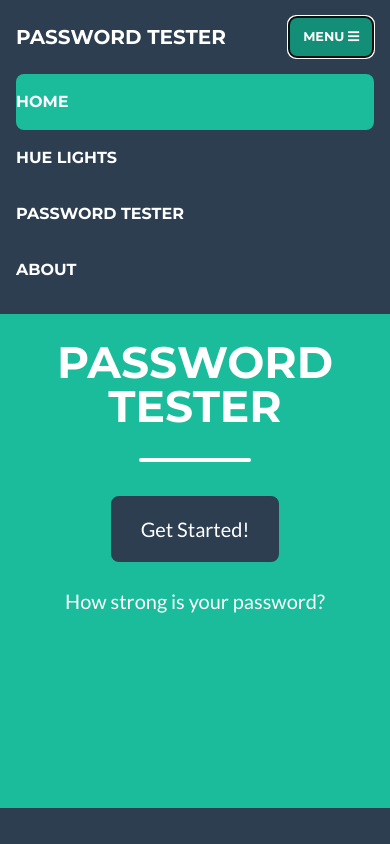
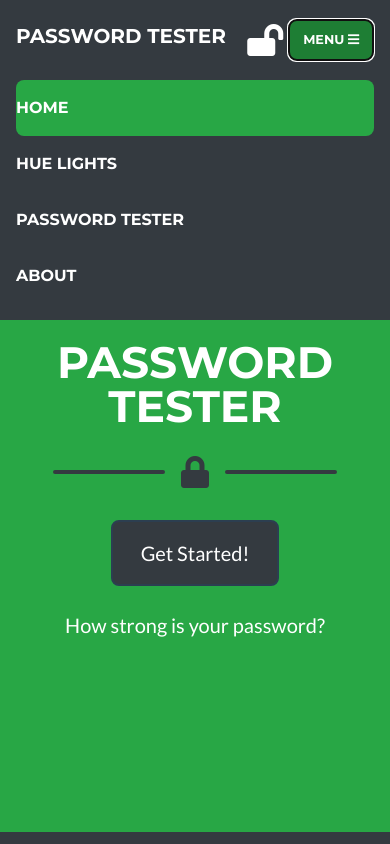
Before and after one commit to SefNak/Password-Checker-WebDev166, a website with bundled scripts: page startbootstrap-freelancer-gh-pages/index.html in a window 390 px wide. Both pictures are taken after a click on the button "MENU". Shown: the top 844 px of the page. Built offline with nearby package versions, Linux system fonts and the light colour scheme.

Commit message:
Website Colour Changes Home page, footer and navigation bar colour changes and design remapping

```diff
--- a/startbootstrap-freelancer-gh-pages/index.html
+++ b/startbootstrap-freelancer-gh-pages/index.html
@@ -22,33 +22,39 @@
 <style>
     body {
         height: 100%;
+        width: 100%;
         margin-top: -150px;
+    }
+    a:hover {
+        background-color: #28A745;
+        color: white;
     }
 </style>
 
 <body id="page-top">
 
 <!-- Navigation -->
-<nav class="navbar navbar-expand-lg bg-secondary text-uppercase fixed-top" id="mainNav">
+<nav class="navbar navbar-expand-lg bg-dark text-uppercase fixed-top" id="mainNav">
   <div class="container">
-    <a class="navbar-brand">Password Tester</a>
-    <button class="navbar-toggler navbar-toggler-right text-uppercase font-weight-bold bg-primary text-white rounded" type="button" data-toggle="collapse" data-target="#navbarResponsive" aria-controls="navbarResponsive" aria-expanded="false" aria-label="Toggle navigation">
+    <h1 class="navbar-brand">Password Tester</h1>
+      <i class="fas fa-lock-open" style="font-size: 32px; color: white"></i>
+    <button class="navbar-toggler navbar-toggler-right text-uppercase font-weight-bold bg-success text-white rounded" type="button" data-toggle="collapse" data-target="#navbarResponsive" aria-controls="navbarResponsive" aria-expanded="false" aria-label="Toggle navigation">
       Menu
       <i class="fas fa-bars"></i>
     </button>
     <div class="collapse navbar-collapse" id="navbarResponsive">
       <ul class="navbar-nav ml-auto">
         <li class="nav-item mx-0 mx-lg-1">
-          <a class="nav-link py-3 px-0 px-lg-3 text-uppercase font-weight-bold bg-primary text-white rounded" href="index.html">Home</a>
+          <a class="nav-link py-3 px-0 px-lg-3 text-uppercase font-weight-bold bg-success text-white rounded" href="index.html">Home</a>
+        </li>
+        <li class="nav-item mx-0 mx-lg-1 ">
+          <a class="nav-link py-3 px-0 px-lg-3 rounded js-scroll-trigger text-white" href="huelights.html">Hue Lights</a>
         </li>
         <li class="nav-item mx-0 mx-lg-1">
-          <a class="nav-link py-3 px-0 px-lg-3 rounded js-scroll-trigger" href="huelights.html">Hue Lights</a>
+          <a class="nav-link py-3 px-0 px-lg-3 rounded js-scroll-trigger text-white" href="checker.html">Password Tester</a>
         </li>
         <li class="nav-item mx-0 mx-lg-1">
-          <a class="nav-link py-3 px-0 px-lg-3 rounded js-scroll-trigger" href="checker.html">Password Tester</a>
-        </li>
-        <li class="nav-item mx-0 mx-lg-1">
-          <a class="nav-link py-3 px-0 px-lg-3 rounded js-scroll-trigger" href="about.html">About</a>
+          <a class="nav-link py-3 px-0 px-lg-3 rounded js-scroll-trigger text-white" href="about.html">About</a>
         </li>
       </ul>
     </div>
@@ -57,20 +63,23 @@
 
 <!-- Masthead -->
 
-<header class="masthead bg-primary text-white text-center">
+<header class="masthead bg-success text-white text-center">
   <section class="page-section masthead" id ="masthead">
     <div class="container d-flex align-items-center flex-column">
 
       <!-- Masthead Heading -->
       <h1 class="masthead-heading text-uppercase mb-0">Password Tester</h1>
 
-      <!-- Icon Divider -->
-      <div class="divider-custom divider-light">
-        <br>
-        <div class="divider-custom-line"></div>
-        <br>
-      </div>
-      <a class="btn btn-secondary primary btn-xl" href="checker.html">Get Started!</a>
+        <!-- Icon Divider -->
+        <div class="divider-custom">
+            <div class="divider-custom-line" style="background-color: #343A40"></div>
+            <div class="divider-custom-icon" style="color: #343A40">
+                <i class="fas fa-lock" style="color: #343A40"></i>
+            </div>
+            <div class="divider-custom-line" style="background-color: #343A40"></div>
+        </div>
+
+      <a class="btn btn-secondary primary btn-xl" href="checker.html" style="background-color: #343A40">Get Started!</a>
 
       <!-- Masthead Subheading -->
       <br>
@@ -81,7 +90,7 @@
 </header>
 
 <!-- Footer -->
-<footer class="footer text-center">
+<footer class="footer text-center bg-dark">
   <div class="container">
     <div class="row">
 
```
Also changed, not shown: startbootstrap-freelancer-gh-pages/about.html (+7 -6 lines), startbootstrap-freelancer-gh-pages/checker.html (+4 -3 lines), startbootstrap-freelancer-gh-pages/huelights.html (+15 -10 lines).
